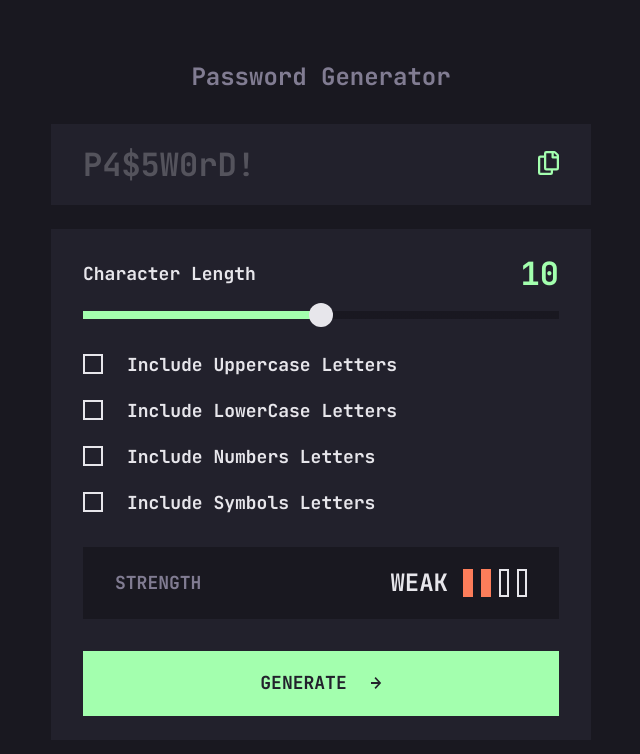
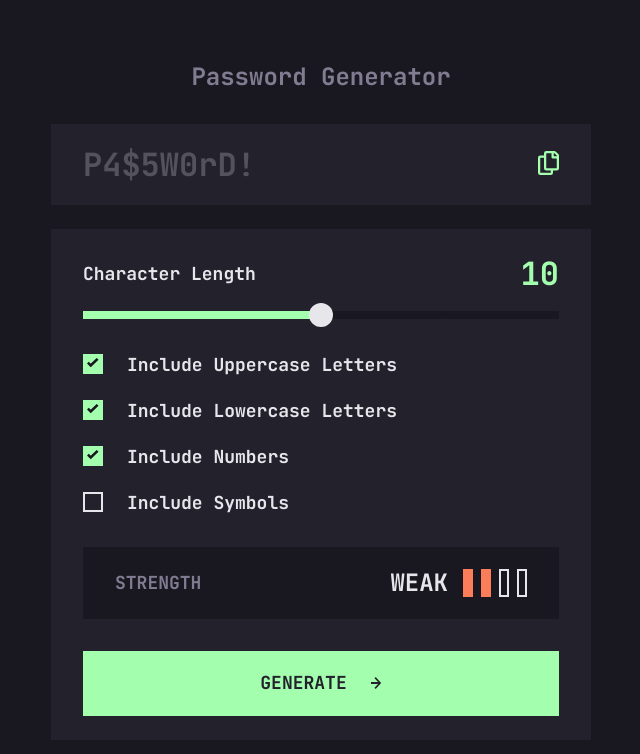
Before and after one commit to aleksandr-efimenko/password-generator-frontendmentor, a Next.js app: page / in a window 1280 px wide. Shown: the top 754 px of the page, without its empty margins (319-959 px from the left). Built offline with nearby package versions, Linux system fonts and the light colour scheme.

Commit message:
set settings values according to the cheboxes state

```diff
--- a/components/CharacterLengthSlider.tsx
+++ b/components/CharacterLengthSlider.tsx
@@ -13,7 +13,7 @@ export default function CharacterLengthSlider({
   setLength: Function;
 }) {
   const handleRangeChange = (e: React.ChangeEvent<HTMLInputElement>) => {
-    setLength(e.target.value);
+    setLength(parseInt(e.target.value));
   };
   return (
     <div className={charLenStyles["character-length-container"]}>
--- a/components/NeonGreenCheckbox.tsx
+++ b/components/NeonGreenCheckbox.tsx
@@ -1,13 +1,24 @@
-import React, { ComponentPropsWithoutRef } from "react";
+import React, {
+  ChangeEventHandler,
+  ComponentPropsWithoutRef,
+  useState,
+} from "react";
 import styles from "@/styles/componentsStyles/NeonGreenCheckbox.module.css";
+interface NeonGreenCheckboxProps extends React.ComponentPropsWithoutRef<"div"> {
+  isChecked: boolean;
+  setChecked: ChangeEventHandler<HTMLInputElement>;
+}
 
-export default function NeonGreenCheckbox(
-  props: ComponentPropsWithoutRef<"div">
-) {
+export default function NeonGreenCheckbox(props: NeonGreenCheckboxProps) {
   return (
     <div className={styles["neon-green-checkbox-item"]}>
       <label>
-        <input type="checkbox" className={styles["neon-checkbox"]} />
+        <input
+          type="checkbox"
+          checked={props.isChecked}
+          onChange={props.setChecked}
+          className={styles["neon-checkbox"]}
+        />
         {props.children}
       </label>
     </div>
--- a/components/PasswordGenerator.tsx
+++ b/components/PasswordGenerator.tsx
@@ -8,11 +8,40 @@ import NeonGreenCheckbox from "./NeonGreenCheckbox";
 import checkboxStyles from "@/styles/componentsStyles/NeonGreenCheckbox.module.css";
 import { determinePasswordComplexity } from "../utils/passComplexity";
 
+// Checkbox items
+const checkboxItems = [
+  {
+    id: "uppercase",
+    label: "Include Uppercase Letters",
+  },
+  {
+    id: "lowercase",
+    label: "Include Lowercase Letters",
+  },
+  {
+    id: "numbers",
+    label: "Include Numbers",
+  },
+  {
+    id: "symbols",
+    label: "Include Symbols",
+  },
+];
+
+// Settings object type
+interface Settings {
+  length: number;
+  uppercase: boolean;
+  lowercase: boolean;
+  numbers: boolean;
+  symbols: boolean;
+  [key: string]: boolean | number;
+}
+
 export default function PasswordGenerator() {
-  const [generatedPassword, setGeneratedPassword] =
-    useState<string>("");
+  const [generatedPassword, setGeneratedPassword] = useState<string>("");
 
-  const [settings, setSettings] = useState({
+  const [settings, setSettings] = useState<Settings>({
     length: 10,
     uppercase: true,
     lowercase: true,
@@ -20,26 +49,44 @@ export default function PasswordGenerator() {
     symbols: false,
   });
 
+  // Helper function to update the settings object
+  function updateCheckbox(key: string) {
+    return function (e: React.ChangeEvent<HTMLInputElement>) {
+      setSettings((currentSettings) => ({
+        ...currentSettings,
+        [key]: e.target.checked,
+      }));
+    };
+  }
+
+  console.log(settings);
   return (
     <div className={passGenStyles["password-generator-container"]}>
       <PasswordOutput generatedPassword={generatedPassword} />
       <div className={passGenStyles["pass-input-container"]}>
         <CharacterLengthSlider
-        minLen={0}
-        maxLen={20}
+          minLen={0}
+          maxLen={20}
           length={settings.length}
           setLength={(length: number) =>
             setSettings((currentSettings) => ({ ...currentSettings, length }))
           }
         />
         <div className={checkboxStyles["checkbox-container"]}>
-          <NeonGreenCheckbox>Include Uppercase Letters </NeonGreenCheckbox>
-          <NeonGreenCheckbox>Include LowerCase Letters </NeonGreenCheckbox>
-          <NeonGreenCheckbox>Include Numbers Letters </NeonGreenCheckbox>
-          <NeonGreenCheckbox>Include Symbols Letters </NeonGreenCheckbox>
+          {checkboxItems.map((item) => (
+            <NeonGreenCheckbox
+              key={item.id}
+              isChecked={settings[item.id] as boolean}
+              setChecked={updateCheckbox(item.id)}
+            >
+              {item.label}
+            </NeonGreenCheckbox>
+          ))}
         </div>
-        <PasswordStrengthDetector complexity={determinePasswordComplexity(generatedPassword)} />
-        <NeonGreenButton> Generate </NeonGreenButton>
+        <PasswordStrengthDetector
+          complexity={determinePasswordComplexity(generatedPassword)}
+        />
+        <NeonGreenButton>Generate</NeonGreenButton>
       </div>
     </div>
   );
--- a/components/PasswordOutput.tsx
+++ b/components/PasswordOutput.tsx
@@ -42,6 +42,7 @@ export default function PasswordOutput({
         type="text"
         placeholder={placeholder}
         value={generatedPassword}
+        readOnly
       ></input>
       <div className={passOutputStyles["copy-btn-container"]}>
         {copiedPass && (
```
